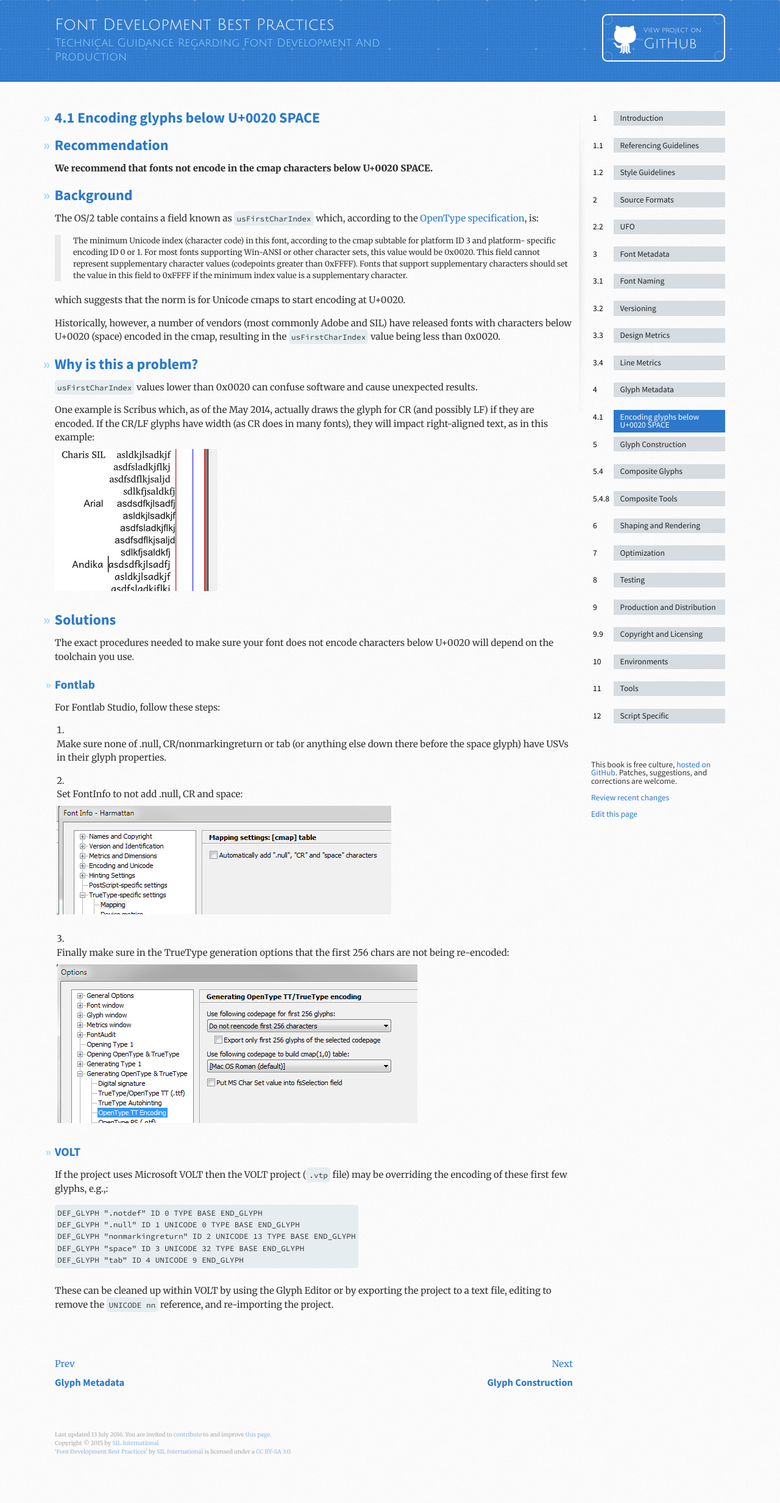
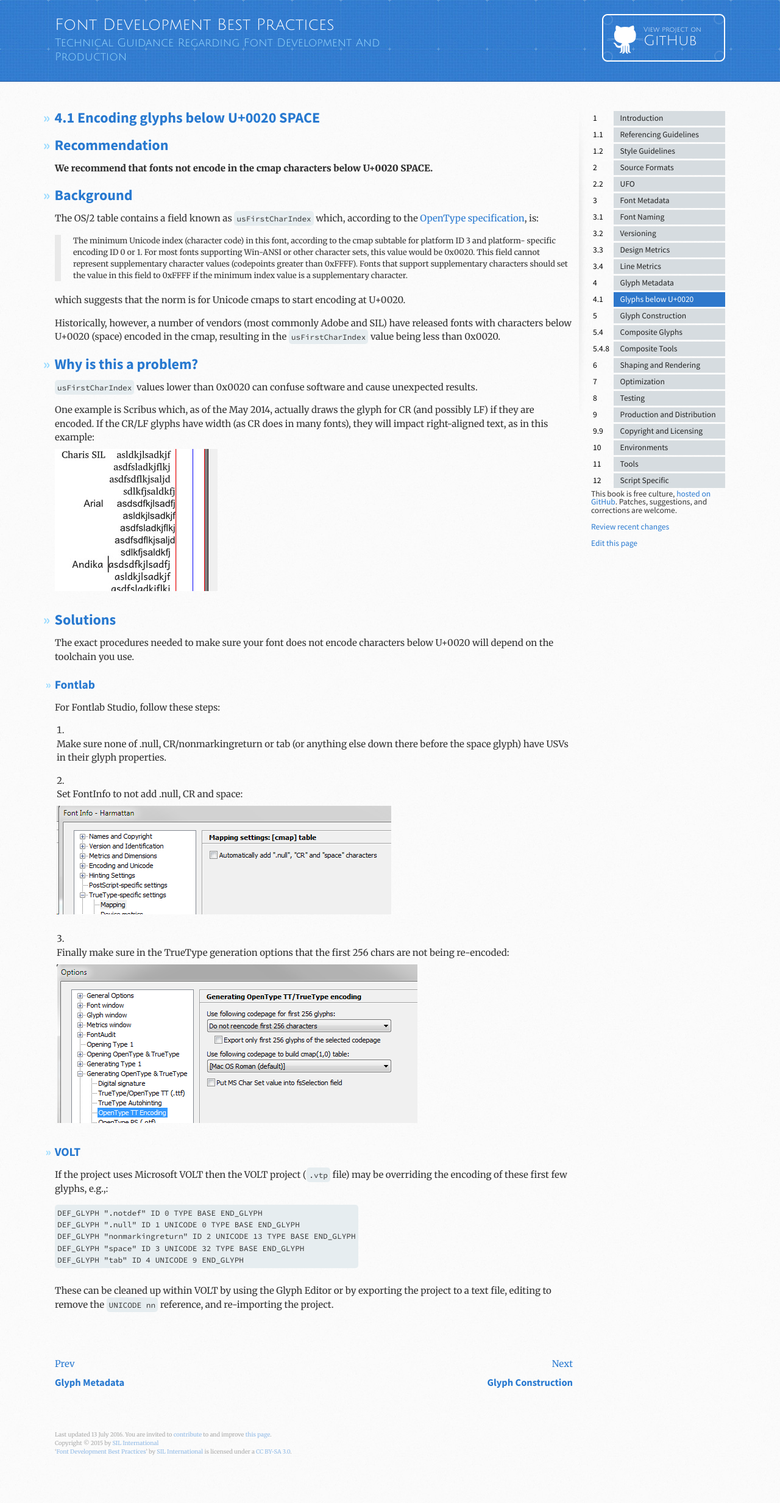
Before and after one commit to silnrsi/FDBP, a Jekyll site: the page built from en-US/Glyph_Encoding_below_0020.md, in a window 1280 px wide. Shown: the whole page at 61% size. Built offline with Jekyll 4.4.1, drawn with Linux system fonts in a browser that asks for light colours.

Commit message:
add support for shortened titles in navigation list

```diff
--- a/_layouts/bookpage.html
+++ b/_layouts/bookpage.html
@@ -69,7 +69,12 @@
                     {{ p.outlevel }}
                   </span>
                   <a {% if p.url == page.url %}class="active"{% endif %} href="{{site.baseurl}}{{p.url}}">
-                    {{ p.title }}
+                    {% capture testtitle %}{{ p.shorttitle }}{% endcapture %}
+                    {% if testtitle != "" %}
+                      {{ p.shorttitle }}
+                    {% else %}
+                      {{ p.title }}
+                    {% endif %}
                   </a>
                 </li>
               {% endif %}
--- a/assets/stylesheets/stylesheet.css
+++ b/assets/stylesheets/stylesheet.css
@@ -254,7 +254,8 @@ aside#sidebar p.repo-owner a {
 a.button {
   width: 134px;
   height: 58px;
-  line-height: 1.2;
+/*  line-height: 1.2; */
+  line-height: 1;
   font-size: 23px;
   color: #fff;
   padding-left: 68px;
@@ -662,7 +663,7 @@ ul.breadcrumb li {
 ol.rectangle-list li {
   list-style: none;
 /*  height: 2em; */
-  height: 2.3em;
+  height: 1em;
   margin-bottom: 1em;
 }
 
@@ -671,11 +672,12 @@ ol.rectangle-list li {
   list-style: none;
   *list-style: decimal;
   padding: 0;
-  margin-bottom: 4em;
+  margin-bottom: .4em;
 }
 
 ol.rectangle-list ol {
   margin: 0 0 0 2em;
+  line-height: 1em;
 }
 
 ol.rectangle-list a {
@@ -706,9 +708,10 @@ ol.rectangle-list a:before{
   margin-top: -1em;
   background: #2e78cd;
   color: #fff;
-  height: 2em;
+/*  height: 2em; */
+  height: 1em;
   width: 2em;
-  line-height: 2em;
+/*  line-height: 2em; */
   text-align: center;
 }
 
@@ -727,6 +730,9 @@ ol.rectangle-list a:hover:after{
   left: -.5em;
   border-left-color: #2e78cd;
 }
+th, td {
+  padding: 0.5em;
+}
 
 .outlevel {
   color: #000000;
@@ -735,7 +741,5 @@ ol.rectangle-list a:hover:after{
   float: left;
   clear: left;
   width: 20px;
+  height: 1em;
 }
-th, td {
-  padding: 0.5em;
-}
```
Also changed, not shown: en-US/Glyph_Encoding_below_0020.md (+1 -0 lines).
